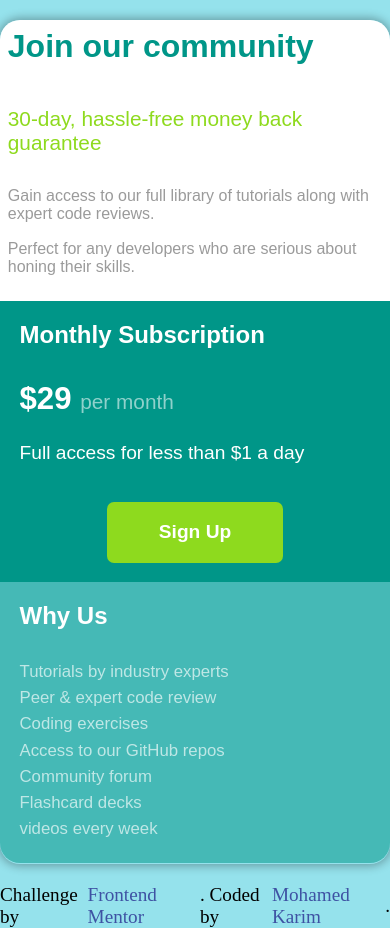
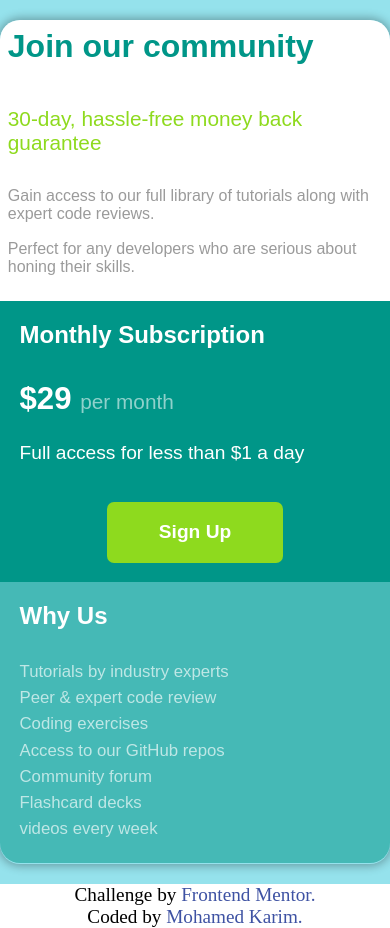
Before and after one commit to KemosDev/single-price-grid-component-master, a plain HTML site: page index.html in a window 390 px wide. Drawn offline with Linux system fonts and the light colour scheme.

Commit message:
some changes

```diff
--- a/index.html
+++ b/index.html
@@ -36,8 +36,8 @@
   </main>
   <footer>
     <p class="attribution">
-      Challenge by <a rel="noopener" href="https://www.frontendmentor.io?ref=challenge" target="_blank">Frontend Mentor</a>.
-      Coded by <a rel="noopener" href="https://www.github.com/KemosDev" target="_blank">Mohamed Karim</a>.
+      <span>Challenge by <a rel="noopener" href="https://www.frontendmentor.io?ref=challenge" target="_blank">Frontend Mentor.</a></span>
+      <span>Coded by <a rel="noopener" href="https://www.github.com/KemosDev" target="_blank">Mohamed Karim.</a></span>
     </p>
   </footer>
 </body>
--- a/style.css
+++ b/style.css
@@ -104,6 +104,23 @@ ul li{
     font-size: 105%;
     color: #ffffffa6;
 }
+footer{
+    width: 50vw;
+    margin: auto;
+    display: flex;
+    justify-content: center;
+}
+.attribution {
+    width: 90%;
+    background-color: white;
+    font-size: 120%;
+    display: flex;
+    justify-content: space-evenly;
+}
+.attribution a{
+    color: hsl(228, 45%, 44%);
+    text-decoration: none;
+}
 @media (max-width: 768px) {
     main{
         max-width: 100vw;
@@ -154,14 +171,20 @@ ul li{
         flex-direction: column;
         justify-content: space-between;
     }
+    footer{
+        width: 100vw;
+        background-color: white;
     }
     .attribution {
+        width: 99%;
         font-size: 120%;
         display: flex;
+        flex-direction: column;
         justify-content: center;
         align-items: center;
     }
-.attribution a {
+    .attribution a{
         color: hsl(228, 45%, 44%);
         text-decoration: none;
     }
+}
```
Lines whose indentation alone changed are shown as unchanged.
